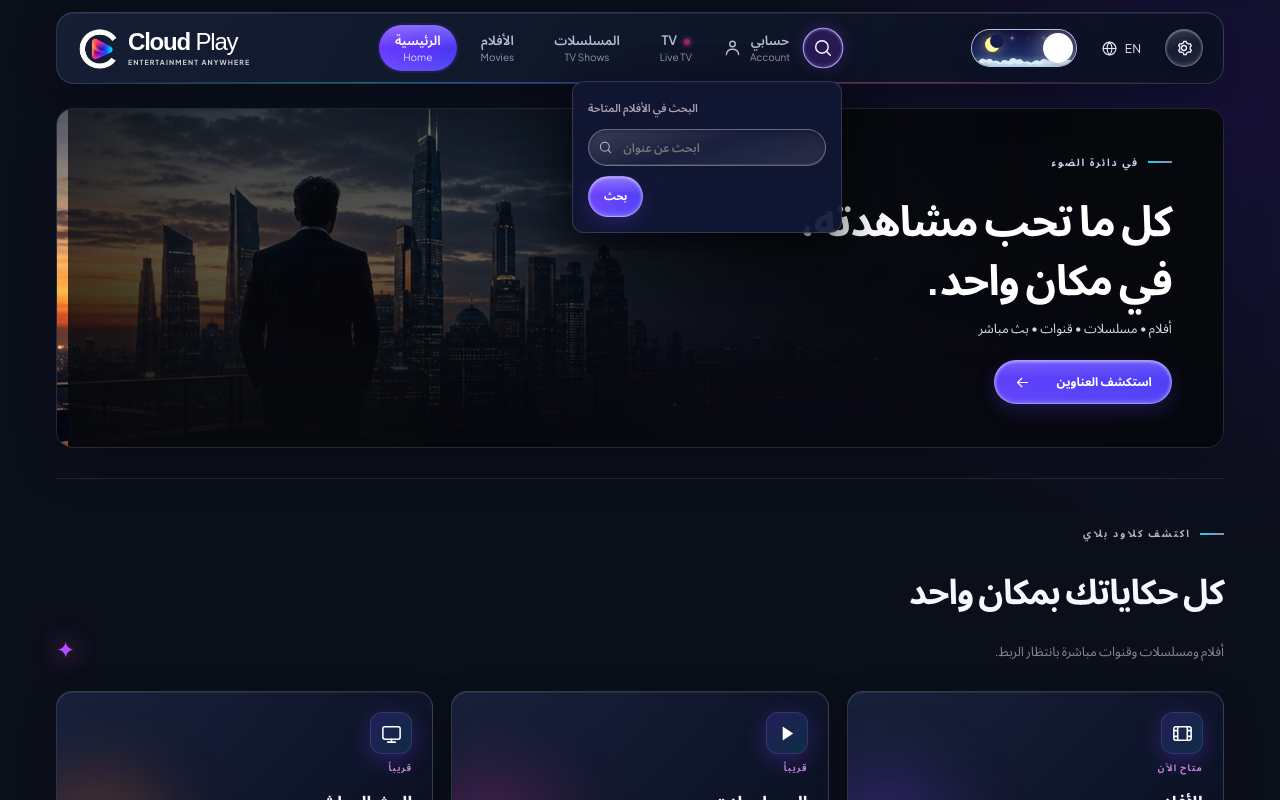
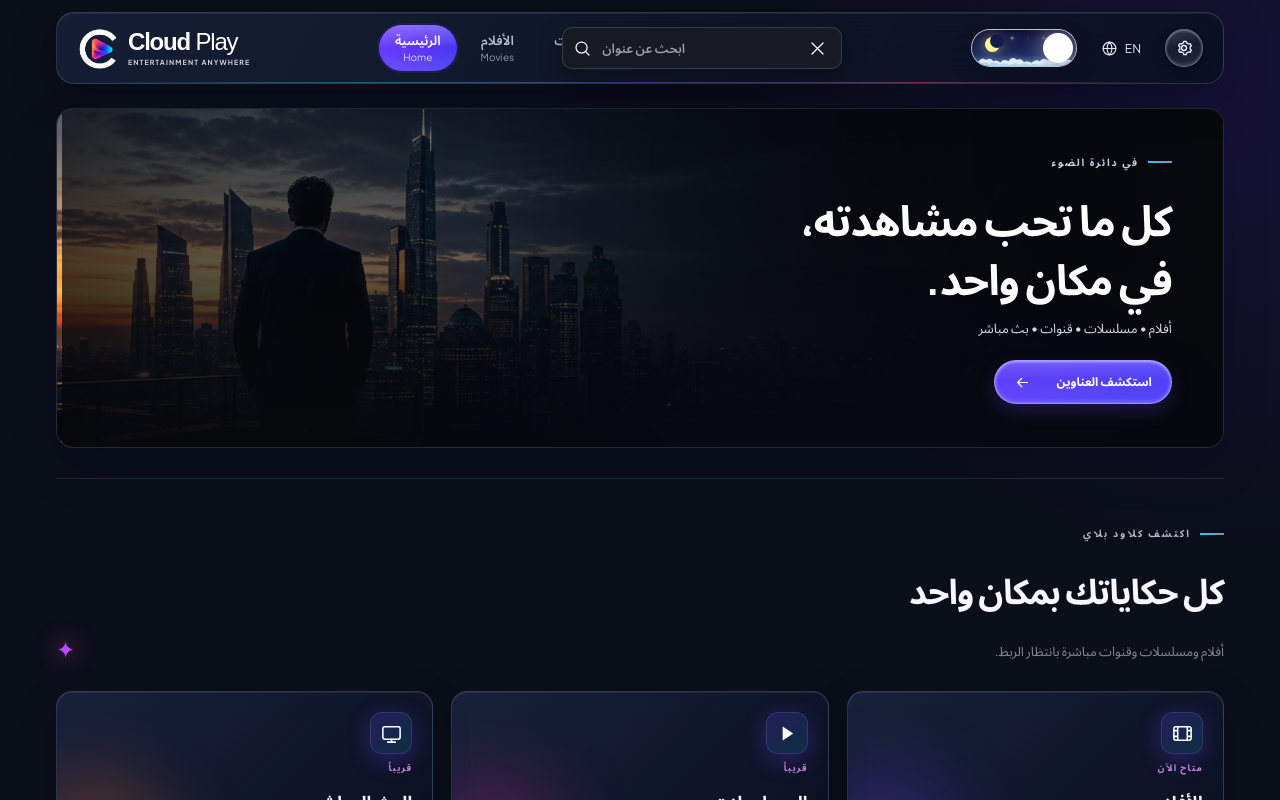
Before and after one commit to aldaeny/Cloud-play, a Next.js app in the folder apps/web/: page / in a window 1280 px wide. Both pictures are taken after a click on the button 823 px from the left and 48 px from the top of the page. Shown: the top 800 px of the page. Built offline with nearby package versions, Linux system fonts and the light colour scheme.

Commit message:
Animate search field in both themes

```diff
--- a/apps/web/pages/index.tsx
+++ b/apps/web/pages/index.tsx
@@ -4,7 +4,7 @@ import Image from 'next/image';
 import IntroLayer from '../src/components/intro/IntroLayer';
 import CloudPlayBrand from '../src/components/brand/CloudPlayBrand';
 import LicensedTv from '../src/components/iptv/LicensedTv';
-import OpenMovies from '../src/components/movies/OpenMovies';
+import OpenMovies, { movies } from '../src/components/movies/OpenMovies';
 import { PlaybackPreferencesContext } from '../src/components/player/PlaybackPreferences';
 import { useEffect, useRef, useState } from 'react';
 
@@ -68,6 +68,8 @@ export default function Home() {
   const [selectedNav, setSelectedNav] = useState<'movies' | 'series' | 'live' | null>(null);
   const [searchOpen, setSearchOpen] = useState(false);
   const searchInputRef = useRef<HTMLInputElement>(null);
+  const searchButtonRef = useRef<HTMLButtonElement>(null);
+  const searchWrapRef = useRef<HTMLDivElement>(null);
   const settingsRef = useRef<HTMLDivElement>(null);
   const settingsButtonRef = useRef<HTMLButtonElement>(null);
   const t = words[language];
@@ -122,6 +124,8 @@ export default function Home() {
   const choosePlaybackMuted = (value: boolean) => { setPlaybackMuted(value); store('cloudplay-playback-muted', String(value)); };
   const chooseScrollToPlayer = (value: boolean) => { setScrollToPlayer(value); store('cloudplay-scroll-to-player', String(value)); };
   const resetPlayback = () => { choosePlaybackAuto(true); choosePlaybackMuted(false); chooseScrollToPlayer(true); };
+  const sizeSearch = () => { const el = searchWrapRef.current; if (el) el.style.setProperty('--search-available', `${Math.max(38, Math.min(window.innerWidth - 16, el.getBoundingClientRect().right - 8))}px`); };
+  const openSearch = () => { sizeSearch(); setSearchOpen(true); window.setTimeout(() => searchInputRef.current?.focus(), 0); };
   useEffect(() => { document.documentElement.lang = language; document.documentElement.dir = language === 'ar' ? 'rtl' : 'ltr'; }, [language]);
   useEffect(() => {
     if (window.matchMedia('(prefers-reduced-motion: reduce)').matches || !('IntersectionObserver' in window)) return;
@@ -138,6 +142,13 @@ export default function Home() {
     document.documentElement.style.scrollBehavior = reduceMotion ? 'auto' : '';
     return () => { document.documentElement.style.scrollBehavior = ''; };
   }, [reduceMotion]);
+  useEffect(() => {
+    if (!searchOpen) return;
+    const onPointer = (event: PointerEvent) => { if (!searchWrapRef.current?.contains(event.target as Node)) setSearchOpen(false); };
+    document.addEventListener('pointerdown', onPointer);
+    window.addEventListener('resize', sizeSearch);
+    return () => { document.removeEventListener('pointerdown', onPointer); window.removeEventListener('resize', sizeSearch); };
+  }, [searchOpen]);
   useEffect(() => {
     if (!settingsOpen) return;
     const onPointer = (event: PointerEvent) => { if (!settingsRef.current?.contains(event.target as Node)) setSettingsOpen(false); };
@@ -173,8 +184,12 @@ export default function Home() {
       <a className={selectedNav === 'series' ? 'nav-active' : undefined} href="#series" onClick={() => { setSelectedNav('series'); }}><span className="nav-label"><span>{t.series}</span><small aria-hidden="true">{language === 'ar' ? 'TV Shows' : 'المسلسلات'}</small></span></a>
       <a className={selectedNav === 'live' ? 'nav-active' : undefined} href="#live" onClick={() => { setSelectedNav('live'); }}><span className="nav-label"><span>{t.tvShort}<span className="nav-dot"/></span><small aria-hidden="true">{language === 'ar' ? 'Live TV' : 'البث المباشر'}</small></span></a>
       <button className="nav-account" type="button" aria-label={t.account} onClick={() => { setSettingsView('account'); setSettingsOpen(true); }}><Icon name="user" size={21}/><span className="nav-label"><span>{language === 'ar' ? 'حسابي' : 'Account'}</span><small aria-hidden="true">{language === 'ar' ? 'Account' : 'حسابي'}</small></span></button>
-      <div className="nav-search"><button type="button" className={`search-trigger${searchOpen ? ' is-open' : ''}`} aria-label={t.searchLabel} aria-controls="header-search" aria-expanded={searchOpen} onClick={() => { const next = !searchOpen; setSearchOpen(next); if (next) window.setTimeout(() => searchInputRef.current?.focus(), 0); }}><Icon name="search" size={20}/>{query && <span className="search-indicator"/>}</button>
-        {searchOpen && <form id="header-search" className="search-popover" role="search" onKeyDown={e => { if (e.key === 'Escape') { setSearchOpen(false); } }} onSubmit={e => { e.preventDefault(); setSearchOpen(false); document.getElementById('movies-library')?.scrollIntoView({ behavior: reduceMotion || window.matchMedia('(prefers-reduced-motion: reduce)').matches ? 'auto' : 'smooth' }); }}><label htmlFor="title-search">{t.searchLabel}</label><div className="search-input-row"><Icon name="search" size={17}/><input ref={searchInputRef} id="title-search" type="search" value={query} onChange={e => setQuery(e.target.value)} placeholder={t.search}/></div><div className="search-actions"><button type="submit">{t.searchAction}</button>{query && <button type="button" className="search-clear" onClick={() => setQuery('')}>{t.clearSearch}</button>}</div></form>}
+      <div className="nav-search" ref={searchWrapRef}>
+        <button ref={searchButtonRef} type="button" className={`search-trigger${searchOpen ? ' is-open' : ''}`} aria-label={t.searchLabel} aria-controls="header-search" aria-expanded={searchOpen} onClick={openSearch}><Icon name="search" size={20}/>{query && <span className="search-indicator"/>}</button>
+        <form id="header-search" className={`search-morph${searchOpen ? ' is-open' : ''}`} role="search" aria-hidden={!searchOpen} onKeyDown={e => { if (e.key === 'Escape') { e.preventDefault(); setSearchOpen(false); searchButtonRef.current?.focus(); } }} onSubmit={e => { e.preventDefault(); setSearchOpen(false); document.getElementById('movies-library')?.scrollIntoView({ behavior: reduceMotion || window.matchMedia('(prefers-reduced-motion: reduce)').matches ? 'auto' : 'smooth' }); }}>
+          <div className="search-morph-bar"><Icon name="search" size={19}/><input ref={searchInputRef} id="title-search" tabIndex={searchOpen ? 0 : -1} type="search" dir="auto" value={query} onChange={e => setQuery(e.target.value)} placeholder={t.search} aria-label={t.searchLabel} autoComplete="off"/><button type="button" tabIndex={searchOpen ? 0 : -1} className="search-morph-close" aria-label={t.close} onClick={() => { setQuery(''); setSearchOpen(false); searchButtonRef.current?.focus(); }}><Icon name="close" size={19}/></button></div>
+          {query.trim() && <div className="search-morph-results" aria-live="polite">{movies.filter(m => `${m.title} ${m.ar} ${m.en}`.toLocaleLowerCase().includes(query.trim().toLocaleLowerCase())).map(m => <Link href={`/movies/${m.id}`} key={m.id} tabIndex={searchOpen ? 0 : -1}><strong>{m.title}</strong><small dir={language === 'ar' ? 'rtl' : 'ltr'}>{m[language]}</small></Link>)}{!movies.some(m => `${m.title} ${m.ar} ${m.en}`.toLocaleLowerCase().includes(query.trim().toLocaleLowerCase())) && <p>{language === 'ar' ? 'لا توجد أفلام مطابقة.' : 'No matching films.'}</p>}</div>}
+        </form>
       </div>
     </nav><div className="header-actions"><button type="button" className={`sky-theme-toggle ${theme === 'dark' ? 'is-night' : 'is-day'}`} role="switch" aria-checked={theme === 'dark'} aria-label={language === 'ar' ? 'الوضع الداكن' : 'Dark mode'} title={language === 'ar' ? 'تبديل المظهر' : 'Switch appearance'} onClick={() => chooseTheme(theme === 'dark' ? 'light' : 'dark')}>
               <span className="sky-theme-day" aria-hidden="true"><span className="sky-theme-sun"/><span className="sky-theme-birds">⌁</span></span>
--- a/apps/web/src/styles/globals.css
+++ b/apps/web/src/styles/globals.css
@@ -606,3 +606,29 @@ body{font-family:CloudJakarta,CloudArabic,Arial,sans-serif}
 @media(max-width:1100px){.site .nav-account{display:none}.site .cloudplay-symbol{width:36px}.site .cloudplay-name{font-size:21px}.site .cloudplay-type small{font-size:6px}}
 @media(max-width:700px){.site .reference-brand{flex:0 0 auto}.site .cloudplay-symbol{width:31px}.site .cloudplay-name{font-size:18px;letter-spacing:-.9px}.site .cloudplay-type small{font-size:5.4px;letter-spacing:.8px}.site .cloudplay-type{gap:4px}.site .main-nav .nav-label small{display:none}.site .main-nav{direction:inherit}.site .section-header{width:calc(100% - 32px);gap:8px}.site .section-brand .cloudplay-symbol{width:30px}.site .section-header button{font-size:11px;padding:7px}}
 @media(max-width:380px){.site .cloudplay-symbol{width:28px}.site .cloudplay-name{font-size:16px}.site .cloudplay-type small{font-size:4.8px}.site .cloudplay-brand{gap:5px}}
+
+/* Search: compact square expands into a search field, with real matching titles below. */
+.site .nav-search{position:relative;z-index:40;direction:ltr}
+.site:not(.theme-light) .nav-search .search-trigger,.site.theme-light .nav-search .search-trigger{width:38px;height:38px;border-radius:10px;background:#101114;border:1px solid #ffffff24;color:#fff;box-shadow:0 3px 10px #0002;transform:none}
+.site .nav-search .search-trigger:hover,.site .nav-search .search-trigger.is-open{transform:none}
+.site .search-morph{position:absolute;z-index:41;right:0;left:auto;top:50%;transform:translateY(-50%);width:38px;color:#f9f9fb;visibility:hidden;pointer-events:none;opacity:0;transition:width .38s cubic-bezier(.22,.75,.25,1),opacity .14s ease,visibility 0s linear .38s}
+.site .search-morph.is-open{visibility:visible;pointer-events:auto;opacity:1;width:min(280px,var(--search-available,calc(100vw - 52px)));transition:width .38s cubic-bezier(.22,.75,.25,1),opacity .1s ease,visibility 0s}
+.site .search-morph-bar{height:42px;display:flex;align-items:center;gap:10px;padding:0 10px;background:#171a24;border:1px solid #ffffff25;border-radius:10px;box-shadow:0 7px 24px #0005;overflow:hidden;white-space:nowrap}
+.site.theme-light .search-morph-bar{background:#fff;color:#17191d;border-color:#e3e6ed;box-shadow:0 7px 24px #18203320}
+.site .search-morph-bar>svg{flex:none}
+.site .search-morph-bar input{flex:1;min-width:0;border:0;outline:0;padding:0;background:transparent;color:inherit;font-size:13px}
+.site .search-morph-bar input::placeholder{color:#999da9}
+.site .search-morph-bar input::-webkit-search-cancel-button{-webkit-appearance:none;appearance:none}
+.site .search-morph-close{flex:none;display:grid;place-items:center;width:28px;height:28px;margin:0;padding:0;border:0;background:transparent;color:inherit;cursor:pointer;border-radius:6px}
+.site .search-morph-close:hover{background:#8883}
+.site .search-morph-results{position:absolute;top:calc(100% + 2px);left:0;right:0;max-height:220px;overflow:auto;background:#171a24;border:1px solid #ffffff25;border-radius:10px;box-shadow:0 9px 24px #0005;animation:search-results-in .25s ease both}
+.site.theme-light .search-morph-results{background:#fff;color:#17191d;border-color:#e3e6ed;box-shadow:0 9px 24px #18203320}
+.site .main-nav .search-morph-results a{height:auto;min-height:0;padding:11px 12px;display:flex;align-items:flex-start;flex-direction:column;gap:4px;border-radius:0;background:transparent;box-shadow:none;color:inherit;transform:none;white-space:normal}
+.site .main-nav .search-morph-results a+a{border-top:1px solid #8883}
+.site .main-nav .search-morph-results a:hover{background:#8882;transform:none;color:inherit}
+.site .search-morph-results a strong{font-size:12px}.site .search-morph-results a small{width:100%;text-align:start;font-size:10px;line-height:1.35;font-weight:400;opacity:.7}
+.site .search-morph-results p{margin:0;padding:14px;font-size:12px;direction:initial}
+@keyframes search-results-in{from{opacity:0;transform:translateY(-6px) scaleY(.96)}to{opacity:1;transform:none}}
+@media(max-width:700px){.site:not(.theme-light) .nav-search .search-trigger,.site.theme-light .nav-search .search-trigger{width:34px;height:34px;border-radius:9px}.site .search-morph{width:34px}.site .search-morph-bar{height:38px}}
+@media(prefers-reduced-motion:reduce){.site .search-morph{transition:none}.site .search-morph-results{animation:none}}
+.site.motion-off .search-morph{transition:none}.site.motion-off .search-morph-results{animation:none}
```
